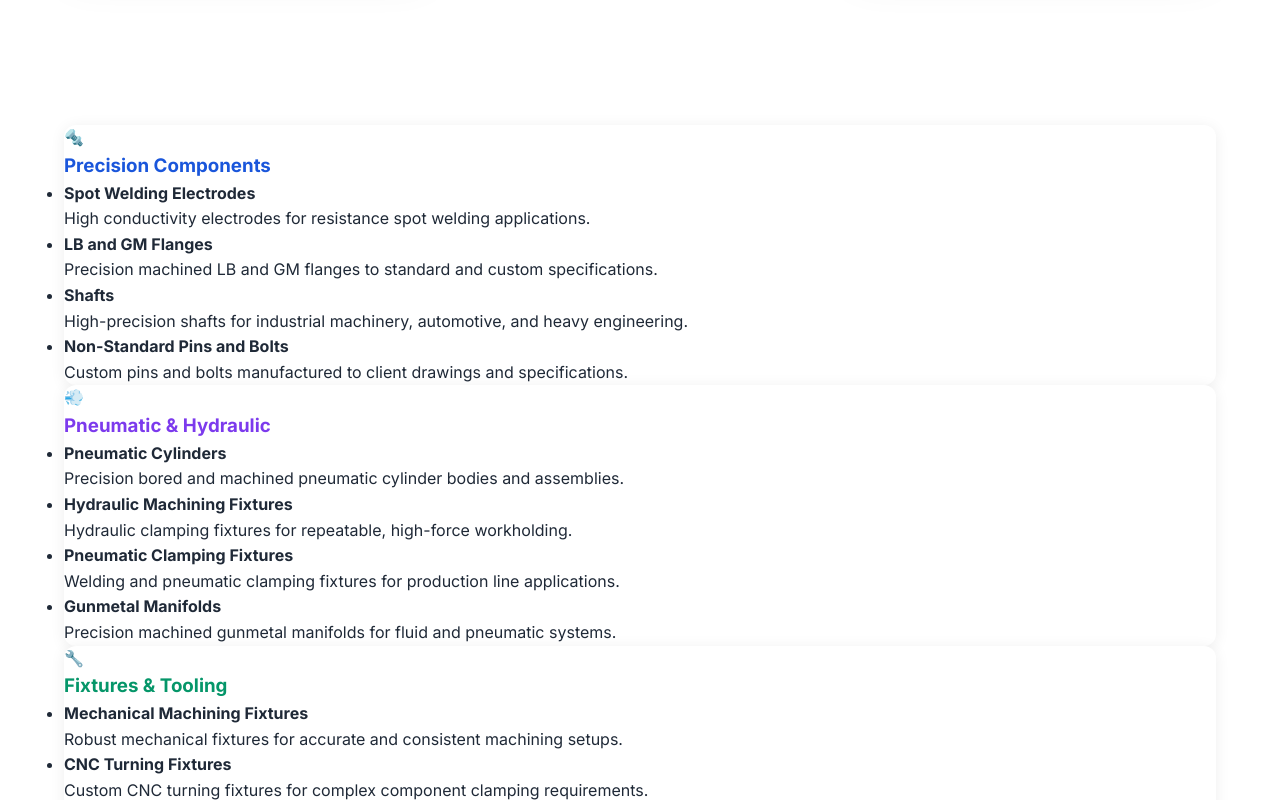
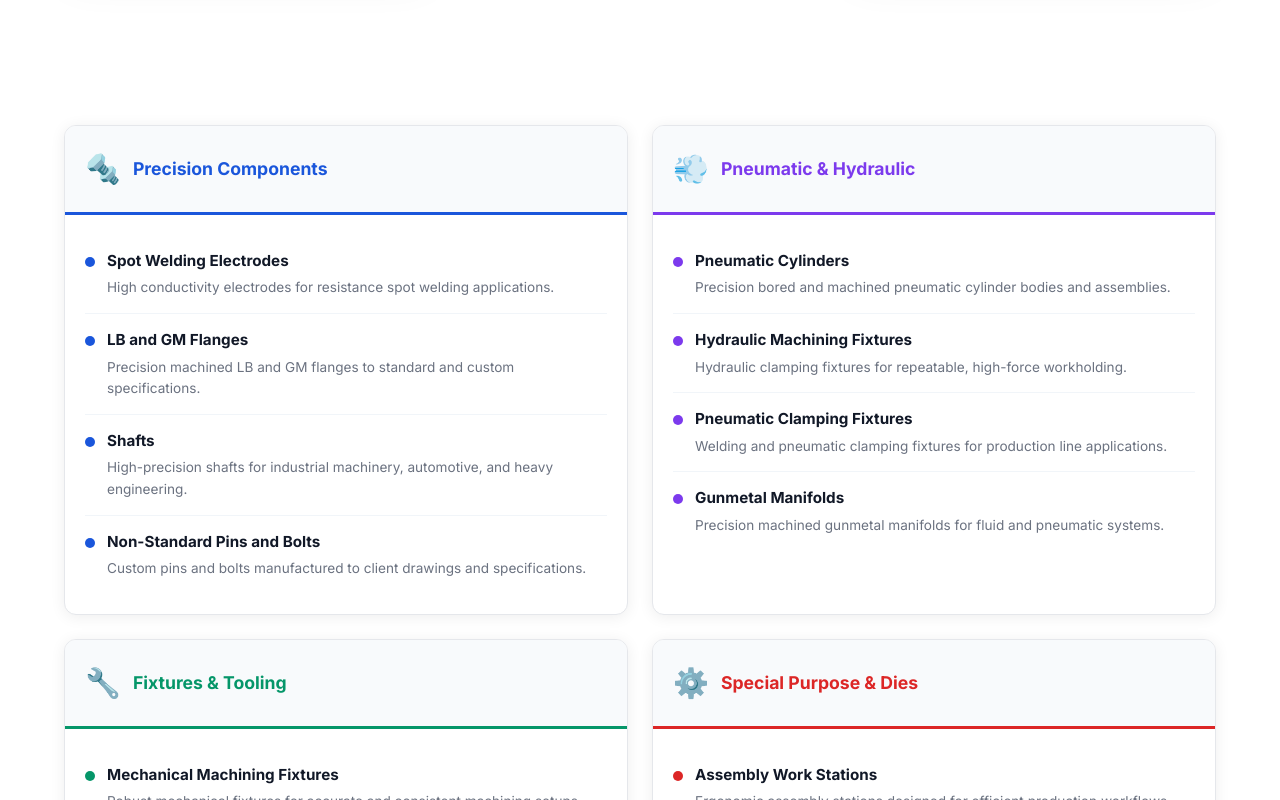
Before and after one commit to Pratik621/SK, a React (Vite) app: page /products in a window 1280 px wide. Shown: the part 1840-2640 px from the top of the page. Built offline with nearby package versions, Linux system fonts and the light colour scheme.

Commit message:
changes css

```diff
--- a/src/components/Products.css
+++ b/src/components/Products.css
@@ -41,41 +41,23 @@
   display: block;
   height: auto;
 }
-
-/* MOBILE: Full-screen vertical scroll gallery */
 @media (max-width: 768px) {
 
-  /* prevent horizontal scroll while allowing vertical page scroll */
-  .products {
-    overflow-x: hidden;
+  .shaft-showcase {
+    margin: 30px 0;
   }
 
-  .products .container {
-    padding-left: 1rem;
-    padding-right: 1rem;
+  /* One image card per screen */
+  .shaft-grid {
+    display: flex !important;
+    flex-direction: column;
+    gap: 0;
   }
 
-  .products-grid {
-    display: flex;
-    flex-direction: column;
-    gap: 20px;
+  .shaft-card {
+    height: 100vh;
     width: 100%;
-  }
-
-  /* Force a single-column flow for the shaft section on mobile */
-  .shaft-grid {
-    display: block !important;
-    width: 100%;
-  }
-
-  /* Each shaft card becomes a full-viewport snap section */
-  html, body {
-    scroll-snap-type: y mandatory;
-  }
-
-  .products .shaft-card {
-    height: 100vh;
-    scroll-snap-align: start;
+    margin: 0;
 
     display: flex;
     justify-content: center;
@@ -84,21 +66,140 @@
     background: #fff;
     border-radius: 20px;
     box-shadow: 0 10px 30px rgba(0,0,0,0.12);
-    margin: 0 0 12px 0;
-    padding: 12px;
+
+    scroll-snap-align: start;
   }
 
-  .products .shaft-card img {
+  .shaft-card img {
+    width: auto;
+    height: 80vw;
+
     transform: rotate(90deg);
-    max-width: 80vw;
-    max-height: 80vh;
+
     object-fit: contain;
-    display: block;
   }
 
-  /* ensure other page content is not snapped and normal scroll resumes */
-  .products + * {
-    scroll-snap-align: none;
+  /* Products section below */
+  .products-grid {
+    display: flex;
+    flex-direction: column;
+    gap: 20px;
+  }
+}
+
+.products-grid {
+  display: grid;
+  grid-template-columns: repeat(2, 1fr);
+  gap: 24px;
+  margin-top: 50px;
+}
+
+.product-category {
+  background: #ffffff;
+  border-radius: 18px;
+  overflow: hidden;
+  box-shadow: 0 10px 30px rgba(0, 0, 0, 0.08);
+  transition: all 0.3s ease;
+  border: 1px solid #e5e7eb;
+}
+
+.product-category:hover {
+  transform: translateY(-5px);
+  box-shadow: 0 16px 40px rgba(0, 0, 0, 0.12);
+}
+
+.category-header {
+  display: flex;
+  align-items: center;
+  gap: 12px;
+  padding: 20px;
+  border-bottom: 3px solid;
+  background: #f8fafc;
+}
+
+.category-emoji {
+  font-size: 1.8rem;
+}
+
+.category-header h3 {
+  margin: 0;
+  font-size: 1.1rem;
+  font-weight: 700;
+}
+
+.product-list {
+  list-style: none;
+  margin: 0;
+  padding: 20px;
+}
+
+.product-item {
+  display: flex;
+  gap: 12px;
+  padding: 14px 0;
+  border-bottom: 1px solid #f1f5f9;
+}
+
+.product-item:last-child {
+  border-bottom: none;
+}
+
+.product-dot {
+  width: 10px;
+  height: 10px;
+  border-radius: 50%;
+  margin-top: 8px;
+  flex-shrink: 0;
+}
+
+.product-item strong {
+  display: block;
+  color: #111827;
+  font-size: 0.95rem;
+  margin-bottom: 4px;
+}
+
+.product-item p {
+  margin: 0;
+  color: #6b7280;
+  font-size: 0.85rem;
+  line-height: 1.6;
+}
+
+@media (max-width: 768px) {
+
+  .products-grid {
+    display: flex;
+    flex-direction: column;
+    gap: 18px;
   }
 
+  .product-category {
+    width: 100%;
+    border-radius: 16px;
+  }
+
+  .category-header {
+    padding: 16px;
+  }
+
+  .category-header h3 {
+    font-size: 1rem;
+  }
+
+  .product-list {
+    padding: 16px;
+  }
+
+  .product-item {
+    padding: 12px 0;
+  }
+
+  .product-item strong {
+    font-size: 0.92rem;
+  }
+
+  .product-item p {
+    font-size: 0.82rem;
+  }
 }
```
